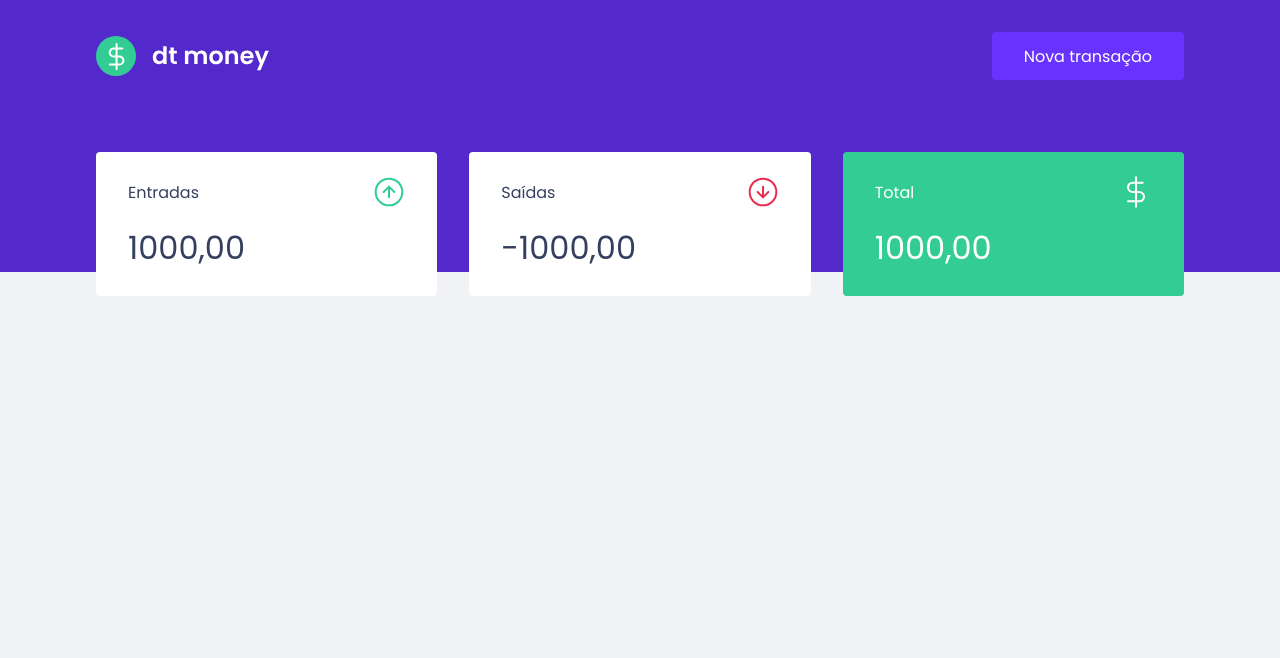
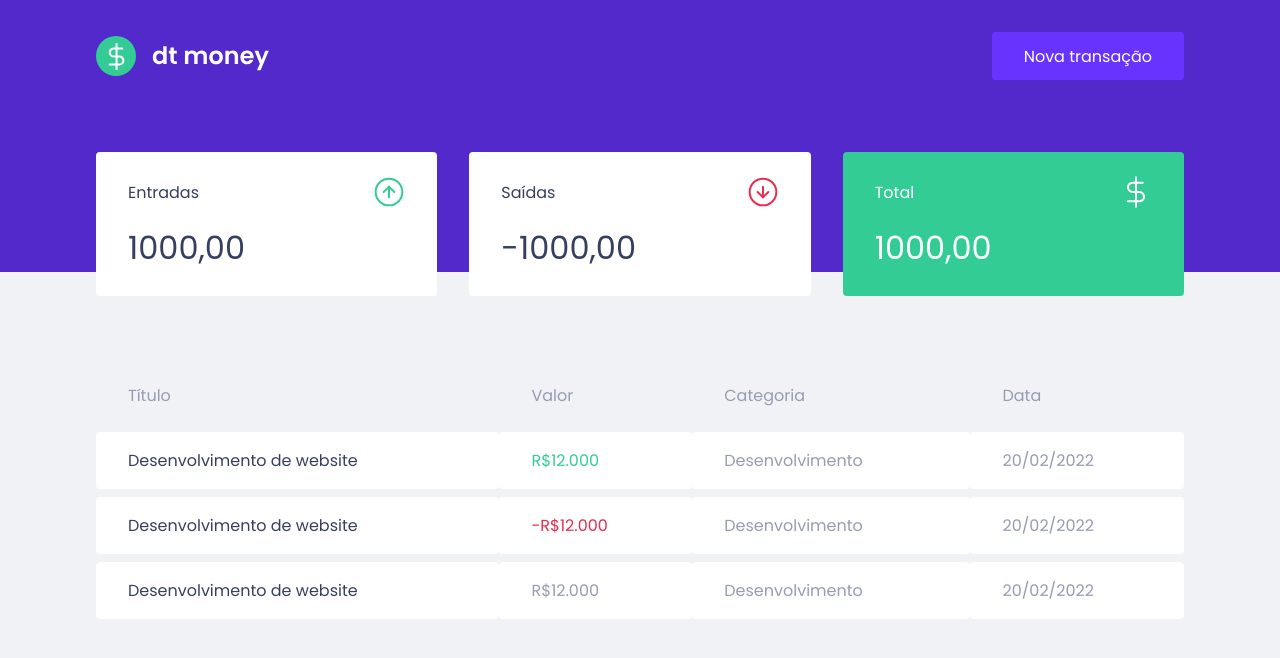
Before and after one commit to JonathanAssis/dtmoney, a Next.js app: page / in a window 1280 px wide. Shown: the top 658 px of the page. Built offline with nearby package versions, Linux system fonts and the light colour scheme.

Commit message:
Criando as Tabelas

```diff
--- a/src/components/Dashboard/index.tsx
+++ b/src/components/Dashboard/index.tsx
@@ -1,4 +1,5 @@
 import { Summary } from '../Summary';
+import { TransactionsTable } from '../TransactionsTable';
 import { Container } from './styles';
 
 export function Dashboard(){
@@ -6,6 +7,7 @@
     <>
       <Container>
         <Summary />
+        <TransactionsTable />
       </Container>
     </>
   )
--- /dev/null
+++ b/src/components/TransactionsTable/index.tsx
@@ -0,0 +1,41 @@
+import { Container } from './styles';
+
+export function TransactionsTable(){
+  return (
+    <Container>
+      <table>
+        <thead>
+          <tr>
+            <th>Título</th>
+            <th>Valor</th>
+            <th>Categoria</th>
+            <th>Data</th>
+          </tr>
+        </thead>
+
+        <tbody>
+          <tr>
+            <td>Desenvolvimento de website</td>
+            <td className='deposit'>R$12.000</td>
+            <td>Desenvolvimento</td>
+            <td>20/02/2022</td>
+          </tr>
+
+          <tr>
+            <td>Desenvolvimento de website</td>
+            <td className='withdraw'>-R$12.000</td>
+            <td>Desenvolvimento</td>
+            <td>20/02/2022</td>
+          </tr>
+
+          <tr>
+            <td>Desenvolvimento de website</td>
+            <td>R$12.000</td>
+            <td>Desenvolvimento</td>
+            <td>20/02/2022</td>
+          </tr>
+        </tbody>
+      </table>
+    </Container>
+  )
+}
--- /dev/null
+++ b/src/components/TransactionsTable/styles.ts
@@ -0,0 +1,38 @@
+import styled from 'styled-components';
+
+export const Container = styled.div`
+  margin-top: 4rem;
+
+  table{
+    width: 100%;
+    border-spacing: 0 0.5rem;
+
+    th{
+      color: var(--text-body);
+      font-weight: 400;
+      padding: 1rem 2rem;
+      text-align: left;
+      line-height: 1.5rem;
+    }
+
+    td {
+      padding: 1rem 2rem;
+      border: 0;
+      background: var(--shape);
+      color: var(--text-body);
+      border-radius: 0.25rem;
+
+      &:first-child{
+        color: var(--text-title)
+      }
+
+      &.deposit{
+        color: var(--green);
+      }
+
+      &.withdraw{
+        color: var(--red)
+      }
+    }
+  }
+`;
--- a/src/pages/index.tsx
+++ b/src/pages/index.tsx
@@ -1,5 +1,6 @@
 import { Dashboard } from '../components/Dashboard'
 import { Header } from '../components/Header'
+import { TransactionsTable } from '../components/TransactionsTable'
 import { GlobalStyled } from '../styles/global'
 
 const Home = () => {
```
